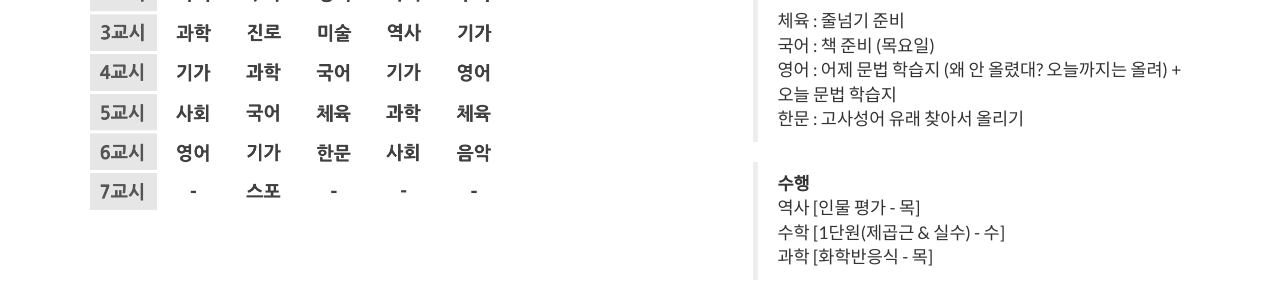
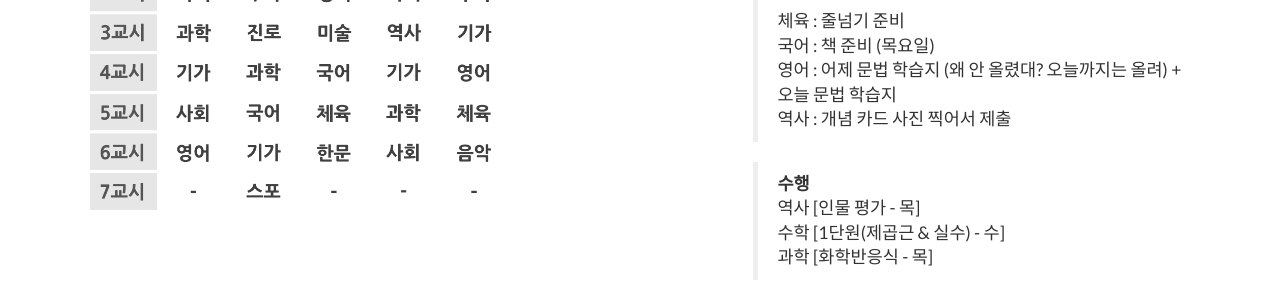
Before and after one commit to bundang-ms-2021/oncl, a Jekyll site: the page built from index.html, in a window 1280 px wide and 900 px high, scrolled down 790 px. Shown: the part 152-452 px from the top of the window. Built offline with Jekyll 4.4.1, drawn with Linux system fonts in a browser that asks for light colours; nearby versions of some CDN libraries; library files that are not in the unit come from our copies.

Commit message:
Update 2014-09-21-services-1.markdown

```diff
--- a/_posts/2014-09-21-services-1.markdown
+++ b/_posts/2014-09-21-services-1.markdown
@@ -9,7 +9,7 @@ description: |
   > 체육 : 줄넘기 준비
   > 국어 : 책 준비 (목요일)
   > 영어 : 어제 문법 학습지 (왜 안 올렸대? 오늘까지는 올려) + 오늘 문법 학습지
-  > 한문 : 고사성어 유래 찾아서 올리기
+  > 역사 : 개념 카드 사진 찍어서 제출
 
   > **수행**
   > 역사 [인물 평가 - 목]
```
